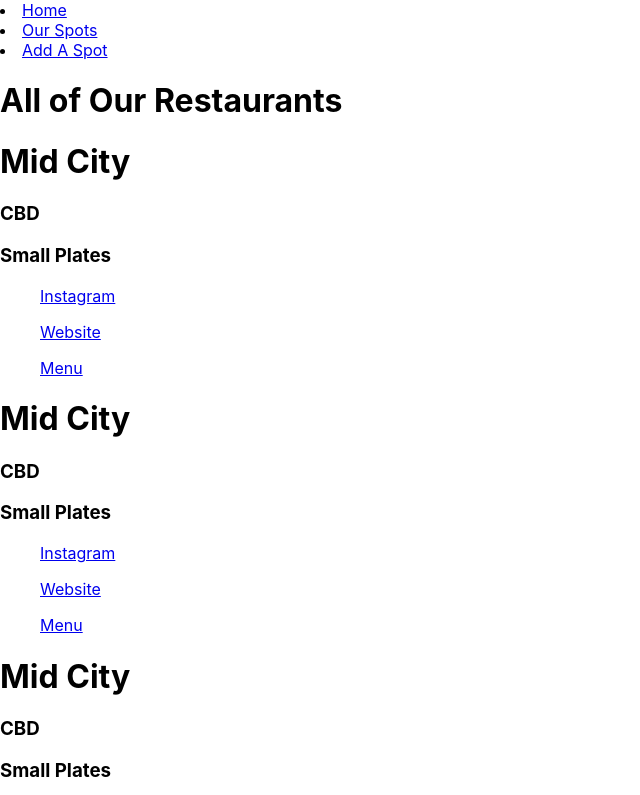
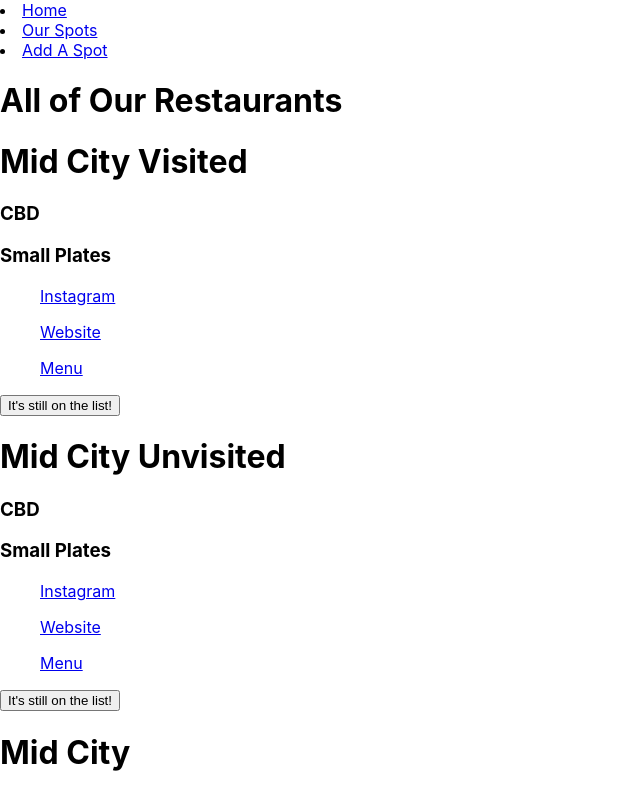
Before and after one commit to HannahChristmas/cincy-eats-react-phase-2, a React (Create React App) app: page /restaurants in a window 1280 px wide. Shown: the top 795 px of the page, without its empty margins (0-640 px from the left). Built offline with nearby package versions, Linux system fonts and the light colour scheme; data requests are answered from the project's data file.

Commit message:
Visited Button Added
Add button for whether or not the restaurant has been visited- toggle back and forth

```diff
--- a/db.json
+++ b/db.json
@@ -2,21 +2,23 @@
     "restaurants": [
         {
             "id": 1,
-            "name": "Mid City",
+            "name": "Mid City Visited",
             "neighborhood": "CBD",
             "cuisine": "Small Plates",
             "instagram": "https://www.instagram.com/midcitycinti/?hl=en",
             "website": "https://www.midcitycinti.com/",
-            "menu": "https://www.midcitycinti.com/menu"
+            "menu": "https://www.midcitycinti.com/menu",
+            "visited": "true"
         },
         {
             "id": 1,
-            "name": "Mid City",
+            "name": "Mid City Unvisited",
             "neighborhood": "CBD",
             "cuisine": "Small Plates",
             "instagram": "https://www.instagram.com/midcitycinti/?hl=en",
             "website": "https://www.midcitycinti.com/",
-            "menu": "https://www.midcitycinti.com/menu"
+            "menu": "https://www.midcitycinti.com/menu",
+            "visited": "false"
         },
         {
             "id": 1,
--- a/src/components/NewRestaurantForm.js
+++ b/src/components/NewRestaurantForm.js
@@ -3,7 +3,10 @@ import React from "react";
 function NewRestaurantForm(){
 
     return(
+        <div>
         <h1>New Restaurant Form</h1>
+        <h3>Recommend a restaurant to us! Once we go, we'll mark it as, "We've been to this spot!"</h3>
+        </div>
     )
 }
 
--- a/src/components/RestaurantCard.js
+++ b/src/components/RestaurantCard.js
@@ -1,6 +1,7 @@
-import React from "react";
+import React, {useState} from "react";
 
 function RestaurantCard({restaurant}){
+const [isVisited, setIsVisited] = useState(true)
 
     return(
         <div>
@@ -10,6 +11,11 @@ function RestaurantCard({restaurant}){
             <ul><a href={restaurant.instagram}>Instagram</a></ul>
             <ul><a href={restaurant.website}>Website</a></ul>
             <ul><a href={restaurant.menu}>Menu</a></ul>
+            {isVisited ? (
+            <button onClick={() => setIsVisited(!isVisited)}>It's still on the list!</button>
+            ) : (
+            <button onClick={() => setIsVisited(!isVisited)}>We've been to this spot!</button>
+            )}
         </div>
     )
 }
```
